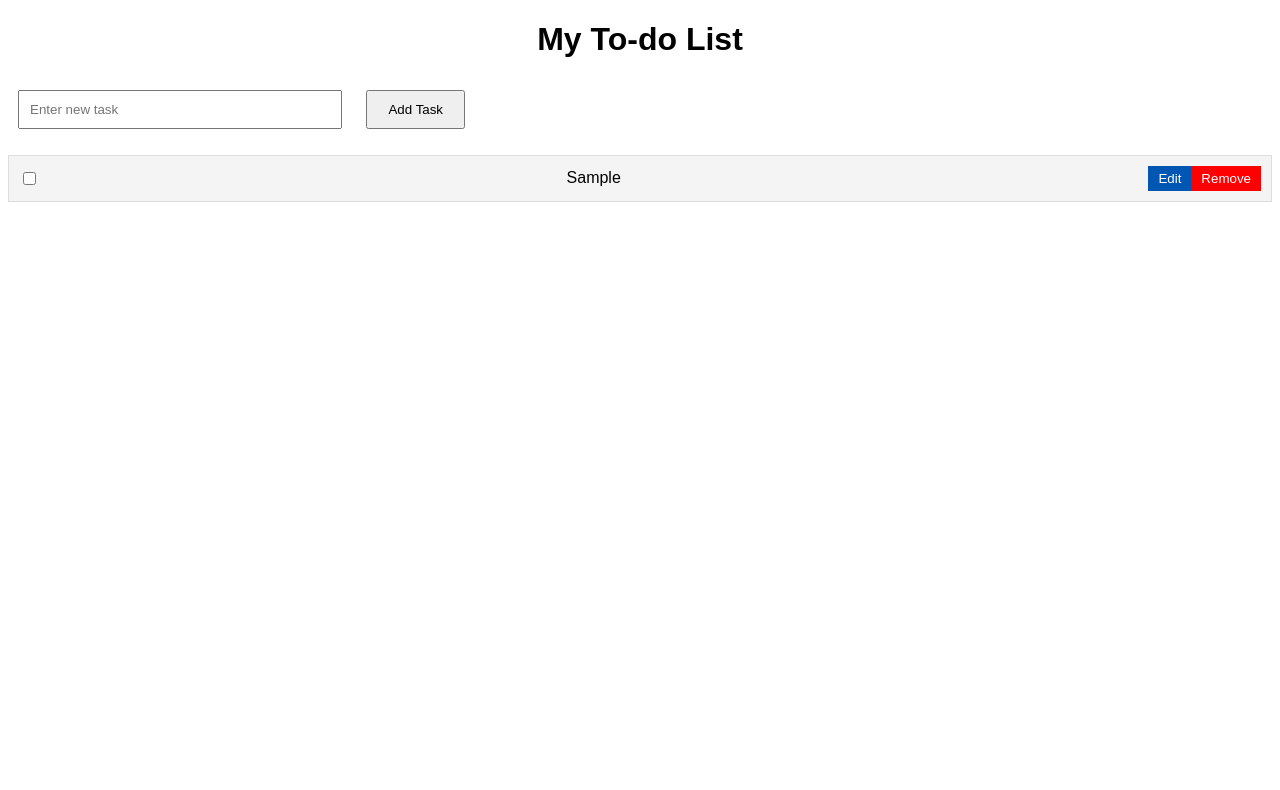
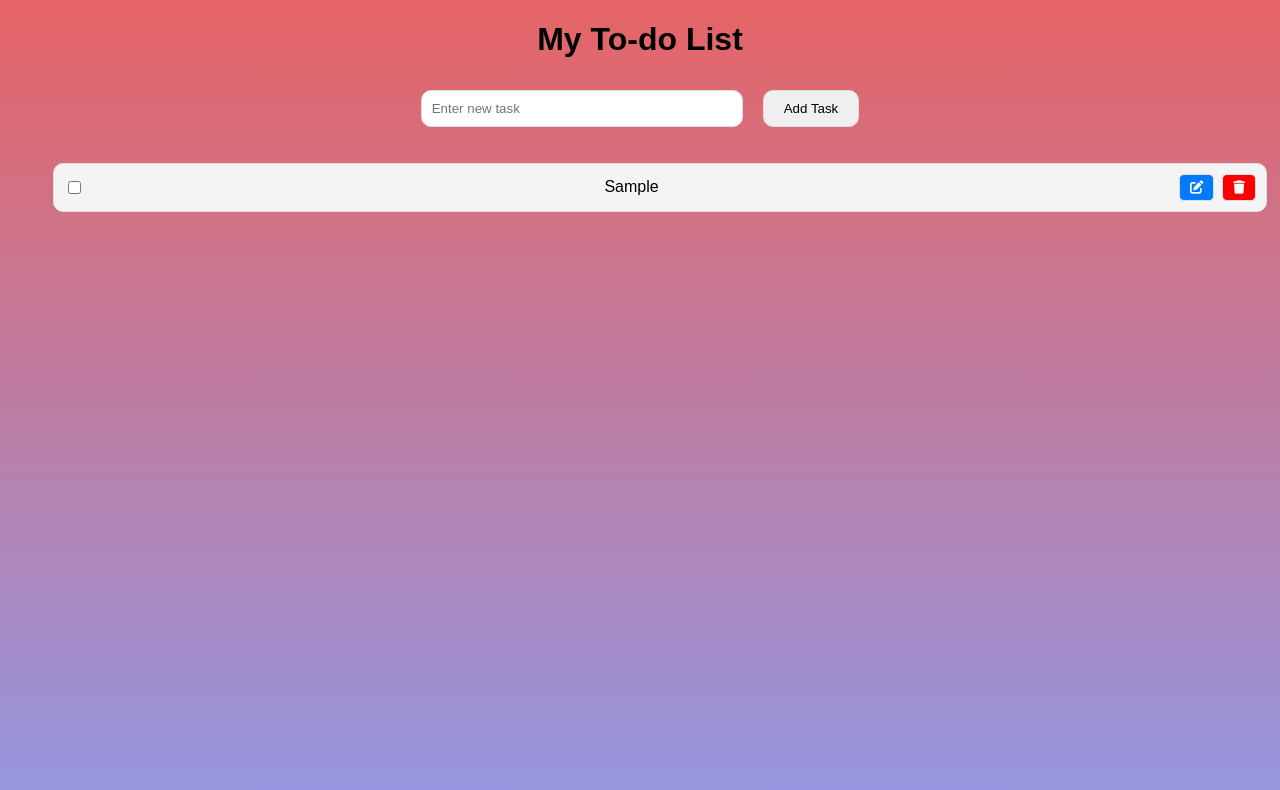
Before and after one commit to Subitskya/Interactive-To-do-List, a plain HTML site: page index.html in a window 1280 px wide. Both pictures are taken after typing "Sample" into the empty fields and a click on the button "Add Task". Drawn offline with Linux system fonts and the light colour scheme.

Commit message:
change css

```diff
--- a/index.html
+++ b/index.html
@@ -5,12 +5,20 @@
     <meta name="viewport" content="width=device-width, initial-scale=1.0">
     <title>Interactive To-do-list</title>
     <link rel="stylesheet" href="style.css">
+    <link rel="stylesheet" href="https://cdnjs.cloudflare.com/ajax/libs/font-awesome/6.5.2/css/all.min.css">
+
 </head>
 <body>
   <h1>My To-do List</h1>
-  <input type="text" name="" id="new-task" placeholder="Enter new task">
-  <button id="add-task">Add Task</button>
-  <ul id="todo-list"></ul>
+  <div class="container">
+    <div class="tasks">
+      <input type="text" name="" id="new-task" placeholder="Enter new task">
+      <button id="add-task">Add Task</button>
+    </div>
+    <div class="list">
+      <ul id="todo-list"></ul>
+    </div>
+  </div>
   <script src="script.js"></script>
 </body>
 </html>
--- a/script.js
+++ b/script.js
@@ -1,16 +1,17 @@
 const newTaskInput = document.getElementById('new-task');
 const addTaskButton = document.getElementById('add-task');
 const todoList = document.getElementById('todo-list');
+let currentEditTask = null;
 
 document.addEventListener('DOMContentLoaded', loadTasks);
 
-addTaskButton.addEventListener('click', addTaskHandler);
+addTaskButton.addEventListener('click', handleAddOrUpdateTask);
 
 todoList.addEventListener('click', function(event) {
     if (event.target.type === 'checkbox') {
         event.target.parentElement.classList.toggle('completed');
         saveTasks();
-    } else if (event.target.classList.contains('remove-task')) {
+    }  else if (event.target.closest('.remove-task')) {
         event.target.closest('li').remove();
         saveTasks();
     } else if (event.target.classList.contains('edit-task')) {
@@ -18,20 +19,26 @@ todoList.addEventListener('click', function(event) {
         const text = listItem.childNodes[1].nodeValue.trim();
         newTaskInput.value = text;
         addTaskButton.textContent = 'Update Task';
-        addTaskButton.removeEventListener('click', addTaskHandler);
+        addTaskButton.removeEventListener('click', handleAddOrUpdateTask);
         addTaskButton.addEventListener('click', function updateHandler() {
             updateTask(listItem, newTaskInput.value.trim());
             addTaskButton.textContent = 'Add Task';
             addTaskButton.removeEventListener('click', updateHandler);
-            addTaskButton.addEventListener('click', addTaskHandler);
+            addTaskButton.addEventListener('click', handleAddOrUpdateTask);
         });
     }
 });
 
-function addTaskHandler() {
-    const newTaskText = newTaskInput.value.trim();
-    if (newTaskText) {
-        addTask(newTaskText);
+function handleAddOrUpdateTask() {
+    const taskText = newTaskInput.value.trim();
+    if (taskText) {
+        if (currentEditTask) {
+            updateTask(currentEditTask, taskText);
+            addTaskButton.textContent = 'Add Task';
+            currentEditTask = null;
+        } else {
+            addTask(taskText);
+        }
         saveTasks();
         newTaskInput.value = '';
     }
@@ -52,13 +59,19 @@ function addTask(taskText, isCompleted = false) {
     const buttonGroup = document.createElement('div');
     buttonGroup.className = 'button-group';
 
+    // const editButton = document.createElement('button');
+    // // editButton.textContent = 'Edit';
+    // // editButton.className = 'edit-task';
+    // editButton.innerHTML = '<i class="fas fa-edit"></i>';
+    // buttonGroup.appendChild(editButton);
+
     const editButton = document.createElement('button');
-    editButton.textContent = 'Edit';
+    editButton.innerHTML = '<i class="fas fa-edit"></i>';
     editButton.className = 'edit-task';
     buttonGroup.appendChild(editButton);
 
     const removeButton = document.createElement('button');
-    removeButton.textContent = 'Remove';
+    removeButton.innerHTML = '<i class="fa-solid fa-trash"></i>';
     removeButton.className = 'remove-task';
     buttonGroup.appendChild(removeButton);
 
--- a/style.css
+++ b/style.css
@@ -1,4 +1,6 @@
 body{
+    background: linear-gradient(#e66465, #9198e5);
+    height: 100vh;
     font-family: Arial, Helvetica, sans-serif;
 }
 
@@ -6,30 +8,50 @@ h1{
     text-align: center;
 }
 
+.container{
+    display: flex;
+    flex-direction: column;
+    justify-content: space-around;
+}
+
+.tasks{
+    display: flex;
+    justify-content: center;
+}
+
+.list{
+    /* display: flex; */
+    justify-content: center;
+    padding: 10px 0;
+}
+
 #new-task{
-
+    border: 1px solid #ddd;
+    border-radius: 10px;
     width:300px;
     padding: 10px;
     margin: 10px;
 }
 
 #add-task{
+    border: 1px solid #ddd;
+    border-radius: 10px;
     padding: 10px 20px;
     margin: 10px;
 }
-
+s
 #todo-list {
     list-style: none;
     padding: 0;
 }
 #todo-list li{
+    border-radius: 10px;
     padding: 10px;
-    margin: 5px 0;
+    margin: 5px;
     background: #f4f4f4;
     border: 1px solid #ddd;
     display: flex;
     align-items: center;
-    /* flex-direction: column; */
     justify-content: space-between;
 }
 
@@ -38,17 +60,25 @@ h1{
     color: gray;
 }
 
-.edit-task, .remove-task{
+.edit-task{
     background: #007BFF;
     color: white;
-    border: none;
+    border: 1px solid #ddd;
+    border-radius: 5px;
+    padding: 5px 10px;
+    cursor: pointer;
+    margin-right: 8px;
+}
+
+.remove-task{
+    background: #007BFF;
+    color: white;
+    border: 1px solid #ddd;
+    border-radius: 5px;
     padding: 5px 10px;
     cursor: pointer;
 }
 
-.edit-task, .remove-task:hover{
-    background: #0056b3;
-}
 
 .remove-task{
     background: red;
```
